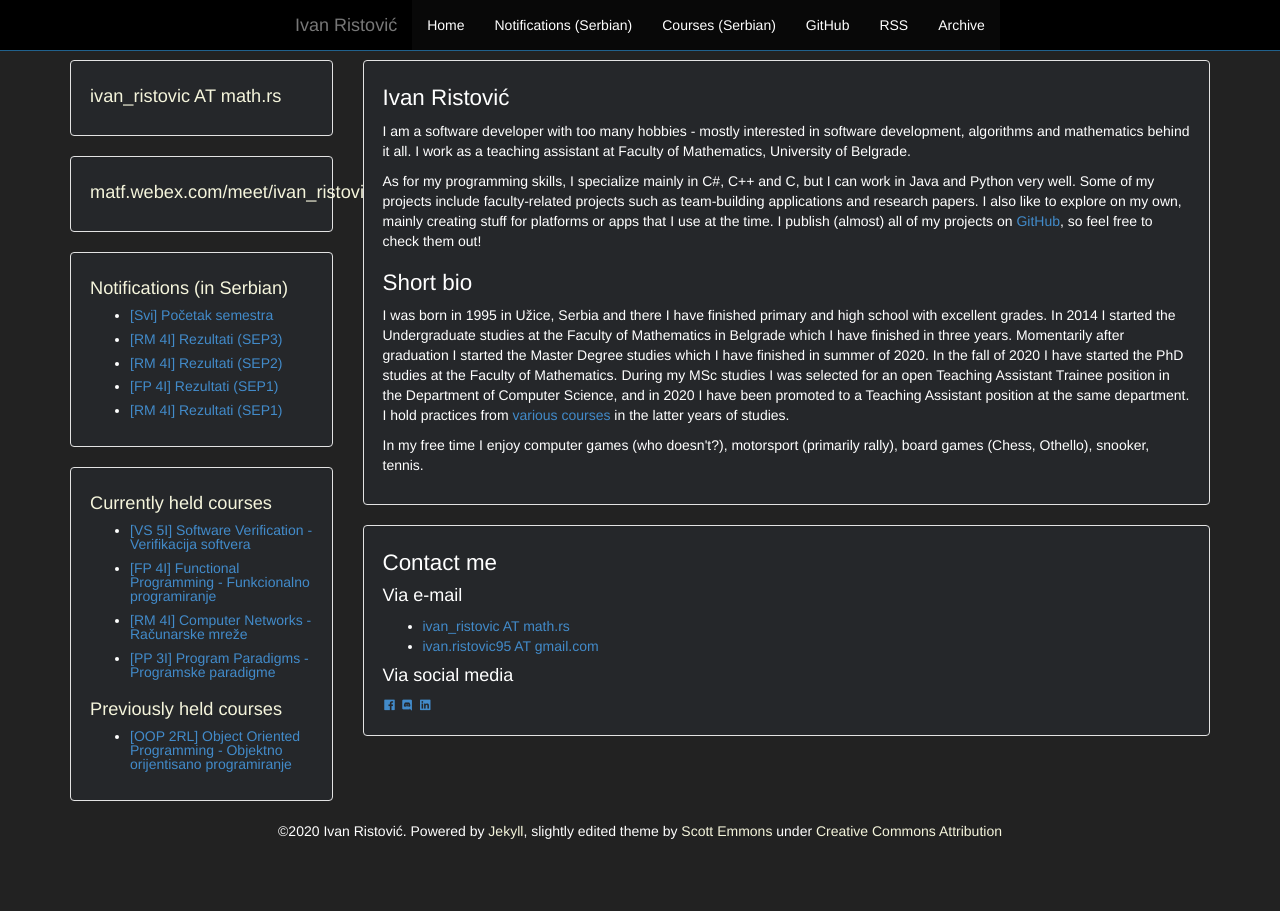
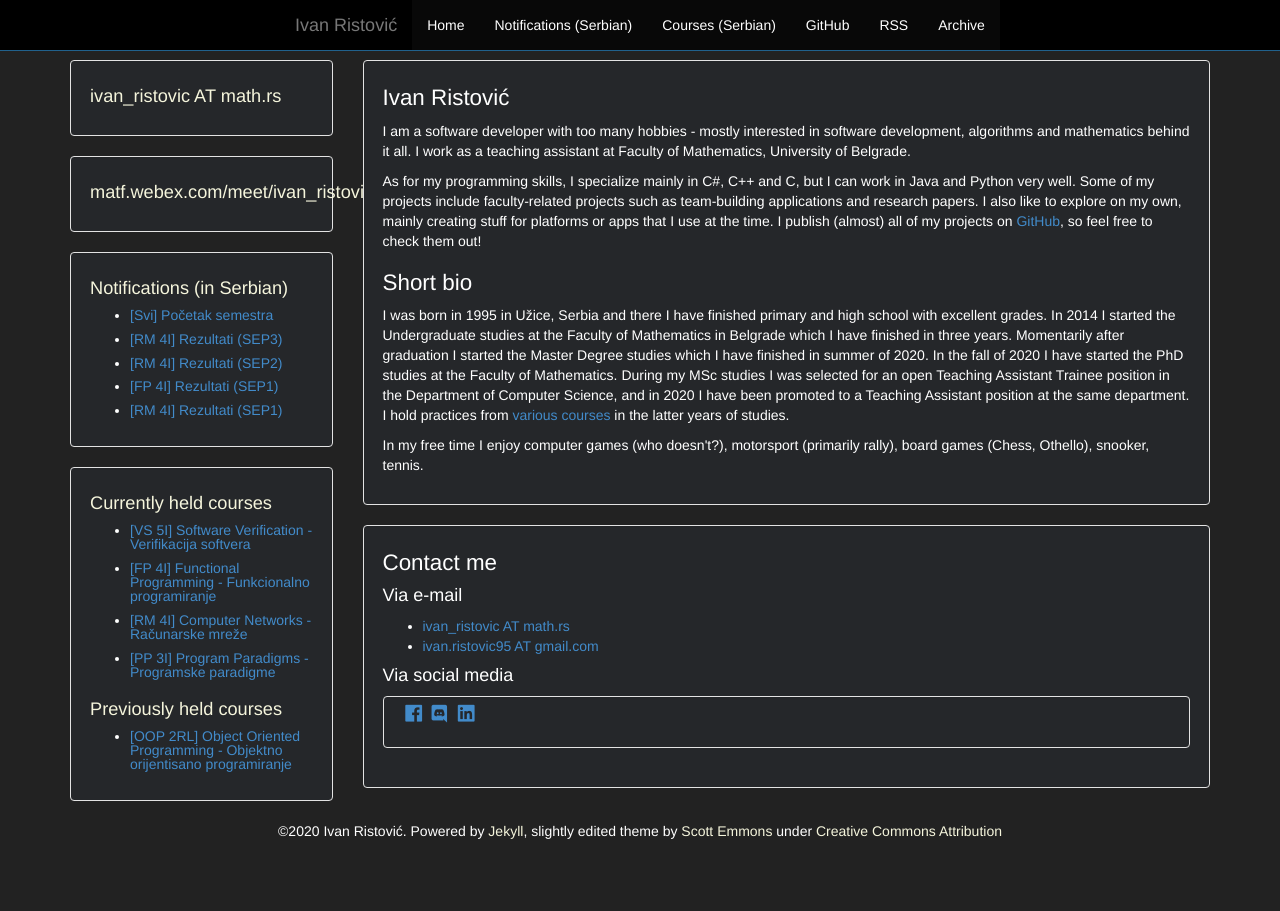
Before and after one commit to ivan-ristovic/ivan-ristovic.github.io, a Jekyll site: the page built from index.html, in a window 1280 px wide. Built offline with Jekyll 4.4.1, drawn with Linux system fonts in a browser that asks for light colours.

Commit message:
Fix icon size

```diff
--- a/css/theme.css
+++ b/css/theme.css
@@ -19,6 +19,10 @@ body {
 }
 
 .well h1 {
+    font-size: 1.6em;
+}
+
+.well i {
     font-size: 1.6em;
 }
 
--- a/index.html
+++ b/index.html
@@ -29,7 +29,7 @@ layout: default
     </ul>
 
     <h4> Via social media </h4>
-    <div>
+    <div class='well'>
         <a href="https://github.com/{{ site.github }}" target="_blank">
             <i class='bx bx-lg bxl-facebook-square bx-tada-hover'></i>
         </a>
```
